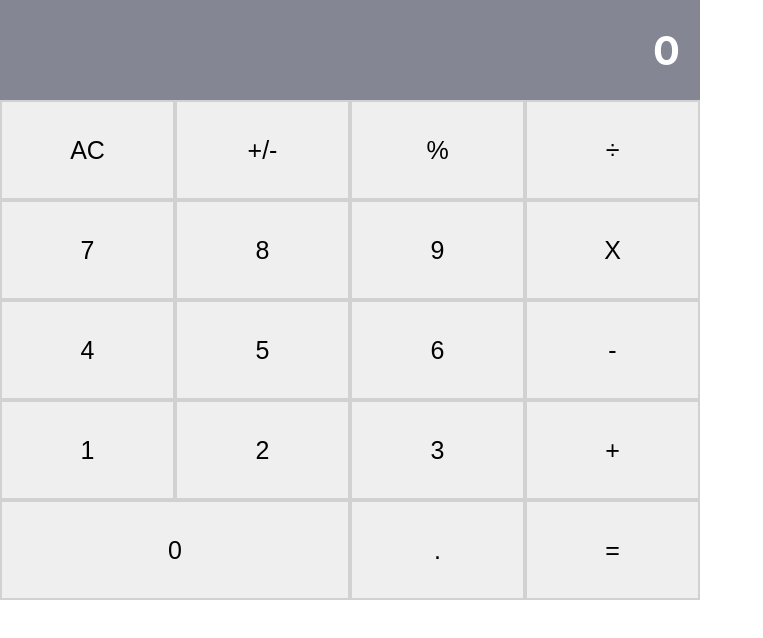
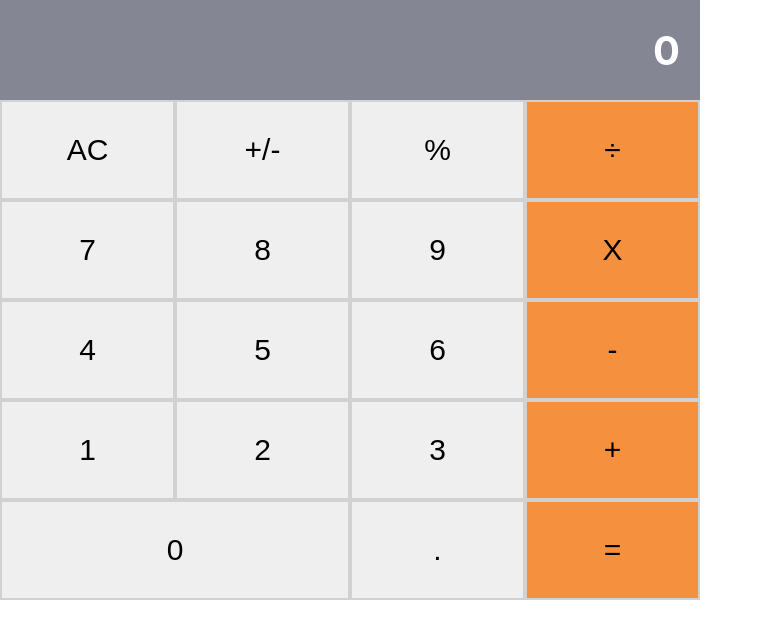
Before and after one commit to vmwhoami/react-calculator, a React (Create React App) app: page /calculator in a window 1280 px wide. Shown: the top 638 px of the page, without its empty margins (0-763 px from the left). Built offline with nearby package versions, Linux system fonts and the light colour scheme.

Commit message:
pass colora as props

```diff
--- a/src/components/Button.js
+++ b/src/components/Button.js
@@ -2,11 +2,21 @@ import React from 'react';
 import PropTypes from 'prop-types';
 
 const Button = props => {
-  const { name, clickHandler } = props;
+  const {
+    name, clickHandler, color,
+  } = props;
+
   const handleClick = buttonName => clickHandler(buttonName);
+  const handleBtn = () => {
+    if (color === name) {
+      return 'button orange';
+    }
+    return 'button';
+  };
+
   return (
     <>
-      <button type="button" className="button" onClick={() => handleClick(name)}>{name}</button>
+      <button type="button" className={handleBtn()} onClick={() => handleClick(name)}>{name}</button>
     </>
   );
 };
@@ -14,8 +24,12 @@ const Button = props => {
 Button.propTypes = {
   name: PropTypes.string.isRequired,
   clickHandler: PropTypes.func.isRequired,
+  color: PropTypes.string.isRequired,
+  // wide: PropTypes.string.isRequired,
 };
 Button.default = {
   name: '',
+
 };
+
 export default Button;
--- a/src/components/ButtonPanel.js
+++ b/src/components/ButtonPanel.js
@@ -14,19 +14,55 @@ const ButtonPanel = ({ clickHandler }) => {
   return (
     <>
       <div className="group1">
-        {group1.map(element => <Button name={element} key={`${element}`} clickHandler={handleClick} />)}
+        {group1.map(element => (
+          <Button
+            name={element}
+            key={`${element}`}
+            clickHandler={handleClick}
+            color="÷"
+          />
+        ))}
       </div>
       <div className="group2">
-        {group2.map(element => <Button name={element} key={`${element}`} clickHandler={handleClick} />)}
+        {group2.map(element => (
+          <Button
+            name={element}
+            key={`${element}`}
+            clickHandler={handleClick}
+            color="X"
+          />
+        ))}
       </div>
       <div className="group3">
-        {group3.map(element => <Button name={element} key={`${element}`} clickHandler={handleClick} />)}
+        {group3.map(element => (
+          <Button
+            name={element}
+            key={`${element}`}
+            clickHandler={handleClick}
+            color="-"
+          />
+        ))}
       </div>
       <div className="group4">
-        {group4.map(element => <Button name={element} key={`${element}`} clickHandler={handleClick} />)}
+        {group4.map(element => (
+          <Button
+            name={element}
+            key={`${element}`}
+            clickHandler={handleClick}
+            color="+"
+          />
+        ))}
       </div>
       <div className="group5">
-        {group5.map(element => <Button name={element} key={`${element}`} clickHandler={handleClick} />)}
+        {group5.map(element => (
+          <Button
+            name={element}
+            key={`${element}`}
+            color="="
+            wide="0"
+            clickHandler={handleClick}
+          />
+        ))}
       </div>
     </>
   );
--- a/src/index.css
+++ b/src/index.css
@@ -50,7 +50,7 @@ code {
   width: 25%;
   border: 2px solid #D1D1D1;
   color: black;
-  font-size: 25px;
+  font-size: 30px;
 }
 
 .group5 {
@@ -60,7 +60,7 @@ code {
 .group5 button:first-of-type{
  flex:1;
 }
-.main-operations{
+.orange{
   background-color: #F5913E;
 }
 
```
